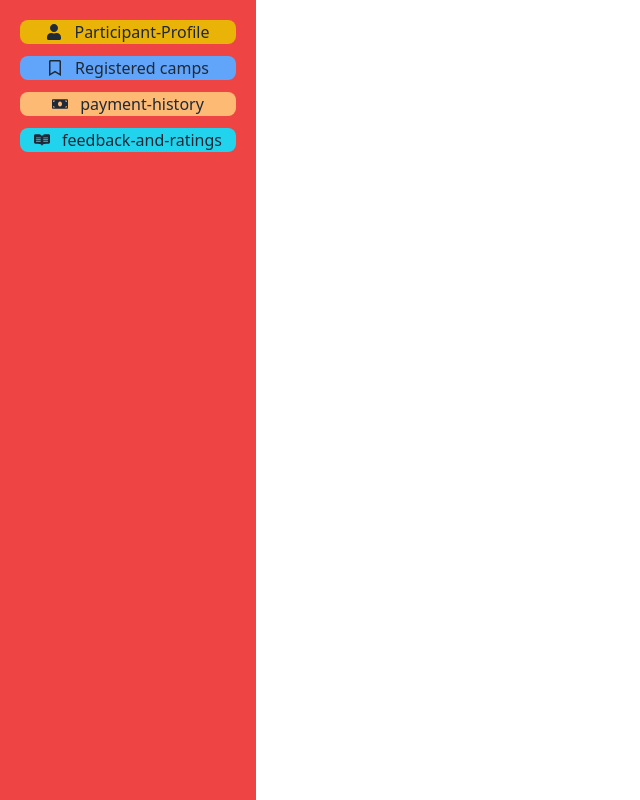
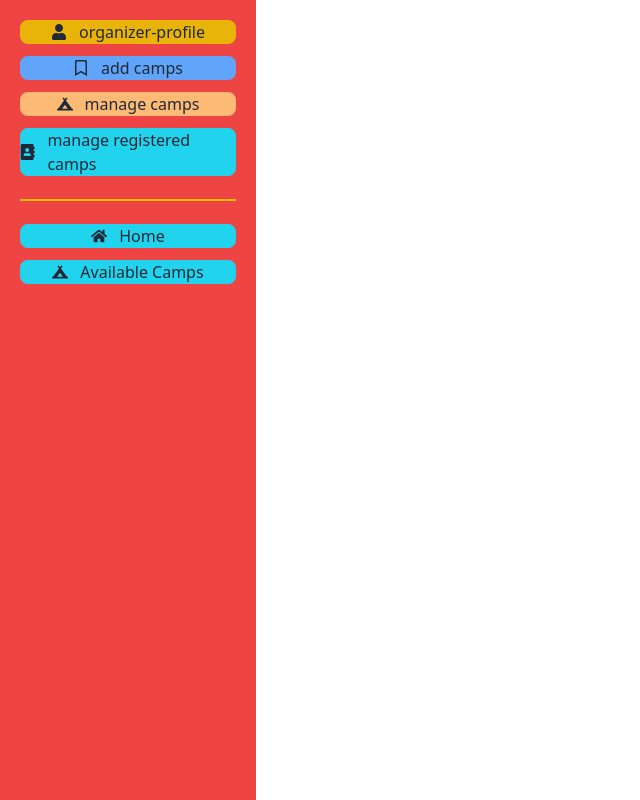
Before and after one commit to khaled0915/Campswift-website-clinet-side, a React (Vite) app: page /dashboard in a window 1280 px wide. Shown: the whole page, without its empty margins (0-640 px from the left). Built offline with nearby package versions, Linux system fonts and the light colour scheme; no server answers; sample sign-in values are in the browser's storage.

Commit message:
simple dashboar create for organizer and implemented 404 page

```diff
--- a/src/Components/SocialLogin/SocialLogin.jsx
+++ b/src/Components/SocialLogin/SocialLogin.jsx
@@ -1,11 +1,14 @@
 import { FaGoogle } from "react-icons/fa";
 import { useNavigate } from "react-router-dom";
 import useAuth from "../../hooks/useAuth";
+import useAxiosPublic from "../../hooks/useAxiosPublic";
 
 
 const SocialLogin = () => {
 
     const {googleSignIn} =  useAuth();
+
+    const axiosPublic = useAxiosPublic();
 
     const navigate = useNavigate();
 
@@ -13,7 +16,18 @@ const SocialLogin = () => {
         googleSignIn()
         .then(result =>{
             console.log(result.user);
-            navigate('/')
+
+            const userInfo = {
+                email : result.user?.email ,
+                name : result.user?.displayName
+            }
+
+            axiosPublic.post('/users' , userInfo)
+            .then(res => {
+                console.log(res.data);
+                navigate('/')
+            })
+
 
         })
         .catch(error => {
--- a/src/Layout/Dashboard.jsx
+++ b/src/Layout/Dashboard.jsx
@@ -1,21 +1,100 @@
-import { FaMoneyBill, FaReadme, FaRegBookmark, FaUser } from "react-icons/fa";
+import { FaAddressBook, FaCampground, FaHome, FaMoneyBill, FaReadme, FaRegBookmark, FaUser } from "react-icons/fa";
 import { NavLink, Outlet } from "react-router-dom";
 
 
 const Dashboard = () => {
+
+    const isAdmin  = true ;
+
+
+
     return (
         <div className="flex">
 
             <div className="w-64 min-h-screen  bg-red-500">
                 <ul className="camp p-5">
 
+                    {
+                        isAdmin ? <>
+
+                        <li>
+
+
+                        <NavLink to='/dashboard/ organizer-profile'>
+
+                            <div className="flex bg-yellow-500 rounded-lg items-center justify-center gap-3">
+                            <FaUser></FaUser>
+
+
+                            organizer-profile
+
+
+
+
+
+
+                            </div>
+
+
+                             </NavLink>
+
+                    </li>
+
                     <li>
+                        <NavLink to='/dashboard/add-a-camp'>
+
+
+                           <div className="flex items-center bg-blue-400 rounded-lg justify-center gap-3 mt-3">
+                           <FaRegBookmark></FaRegBookmark>
+                           add camps
+                           </div>
+
+
+                             </NavLink>
+
+                    </li>
+
+
+                    <li>
+                        <NavLink to='/dashboard/manage-camps'>
+
+                            <div className="flex items-center bg-orange-300 rounded-lg justify-center gap-3 mt-3">
+                            <FaCampground></FaCampground>
+                            manage camps
+                            </div>
+
+                             </NavLink>
+
+                    </li>
+                    <li>
+                        <NavLink to='/dashboard/manage-registered-camps'>
+
+                         <div className="flex items-center bg-cyan-400 rounded-lg justify-center gap-3 mt-3">
+                         <FaAddressBook></FaAddressBook>
+                         manage registered camps
+                         </div>
+
+                             </NavLink>
+
+                    </li>
+
+                         </>
+
+                         :
+
+
+                         <>
+                         <li>
                         <NavLink to='/dashboard/participant-profile'>
 
                             <div className="flex bg-yellow-500 rounded-lg items-center justify-center gap-3">
                             <FaUser></FaUser>
 
-Participant-Profile
+                            Participant_profile
+
+
+
+
 
                             </div>
 
@@ -61,7 +140,42 @@ Participant-Profile
                              </NavLink>
 
                     </li>
+
+                         </>
+                    }
+
+
+                    {/* divider */}
+
+                    <div className="divider divider-warning"></div>
+
+                    <li>
+                        <NavLink to='/'>
+
+                         <div className="flex items-center bg-cyan-400 rounded-lg justify-center gap-3 mt-3">
+                         <FaHome></FaHome>
+                            Home
+                         </div>
+
+                             </NavLink>
+
+                    </li>
+
+                    <li>
+                        <NavLink to='/availableCamps'>
+
+                         <div className="flex items-center bg-cyan-400 rounded-lg justify-center gap-3 mt-3">
+                         <FaCampground></FaCampground>
+                            Available Camps
+                         </div>
+
+                             </NavLink>
+
+                    </li>
                 </ul>
+
+
+
             </div>
 
             <div className="flex-1">
--- /dev/null
+++ b/src/Pages/ErrorPage/ErrorPage.jsx
@@ -0,0 +1,20 @@
+import { Link } from "react-router-dom";
+
+
+const ErrorPage = () => {
+    return (
+
+
+<div className="flex flex-col bg-red-500 items-center justify-center h-screen">
+      <img src="https://i.ibb.co/qNvgzNx/5203299.jpg" alt="Error" className="w-64 h-auto mb-8" /> {/* Adjust the width as needed */}
+      <div className="text-center">
+        <h2 className="text-2xl text-red-500 font-bold">Oops! Something went wrong</h2>
+        <p className="text-white text-xl font-bold ">We're sorry, but it seems there was an error. Please try again later.</p>
+
+        <Link to='/'> <button className="btn btn-accent mt-10"> Go Back  </button> </Link>
+      </div>
+    </div>
+    );
+};
+
+export default ErrorPage;
--- a/src/Pages/SignUp/SignUp.jsx
+++ b/src/Pages/SignUp/SignUp.jsx
@@ -3,14 +3,17 @@ import { Helmet } from "react-helmet";
 import { Link, useNavigate } from "react-router-dom";
 import { AuthContext } from "../../Providers/AuthProvider";
 import { useForm } from "react-hook-form";
-import { Result } from "postcss";
+
 import Swal from "sweetalert2";
 import SocialLogin from "../../Components/SocialLogin/SocialLogin";
+import useAxiosPublic from "../../hooks/useAxiosPublic";
 
 
 
 
 const SignUp = () => {
+
+  const axiosPublic = useAxiosPublic();
 
     const navigate = useNavigate();
 
@@ -37,7 +40,21 @@ const SignUp = () => {
             console.log(loggedUser);
             updateUserProfile(data.name , data.photoURL)
             .then(() =>{
-                console.log('user profile updated');
+
+              const userInfo = {
+                name : data.name ,
+                email : data.email
+              }
+
+              // create user entry in the database
+
+              axiosPublic.post('/users' , userInfo)
+              .then(res =>{
+                if(res.data.insertedId){
+
+                  console.log('user added in the db');
+
+
                   reset();
                   Swal.fire({
                       position: "top-end",
@@ -47,6 +64,13 @@ const SignUp = () => {
                       timer: 1500
                     });
                     navigate('/')
+
+                }
+              })
+
+
+                // console.log('user profile updated');
+
 
             })
             .catch(error => console.log(error))
--- a/src/Routes/Routes.jsx
+++ b/src/Routes/Routes.jsx
@@ -10,6 +10,8 @@ import CampDetails from "../Pages/CampDetails/CampDetails";
 import AvailableCamps from "../Pages/AvailableCamps/AvailableCamps";
 import Dashboard from "../Layout/Dashboard";
 import UserProfile from "../Pages/Dashboard/UserProfile/UserProfile";
+import PrivateRoute from "./PrivateRoute";
+import ErrorPage from "../Pages/ErrorPage/ErrorPage";
 
 
 
@@ -17,6 +19,7 @@ import UserProfile from "../Pages/Dashboard/UserProfile/UserProfile";
     {
       path: "/",
       element: <Main></Main>,
+      errorElement: <ErrorPage></ErrorPage> ,
       children : [
         {
             path : '/' ,
@@ -47,7 +50,8 @@ import UserProfile from "../Pages/Dashboard/UserProfile/UserProfile";
 
     {
 path : 'dashboard',
-element: <Dashboard></Dashboard>,
+element: <PrivateRoute><Dashboard></Dashboard></PrivateRoute>,
+errorElement : <ErrorPage></ErrorPage>,
 children : [
   {
     path : 'participant-profile',
```
Lines whose indentation alone changed are shown as unchanged.
